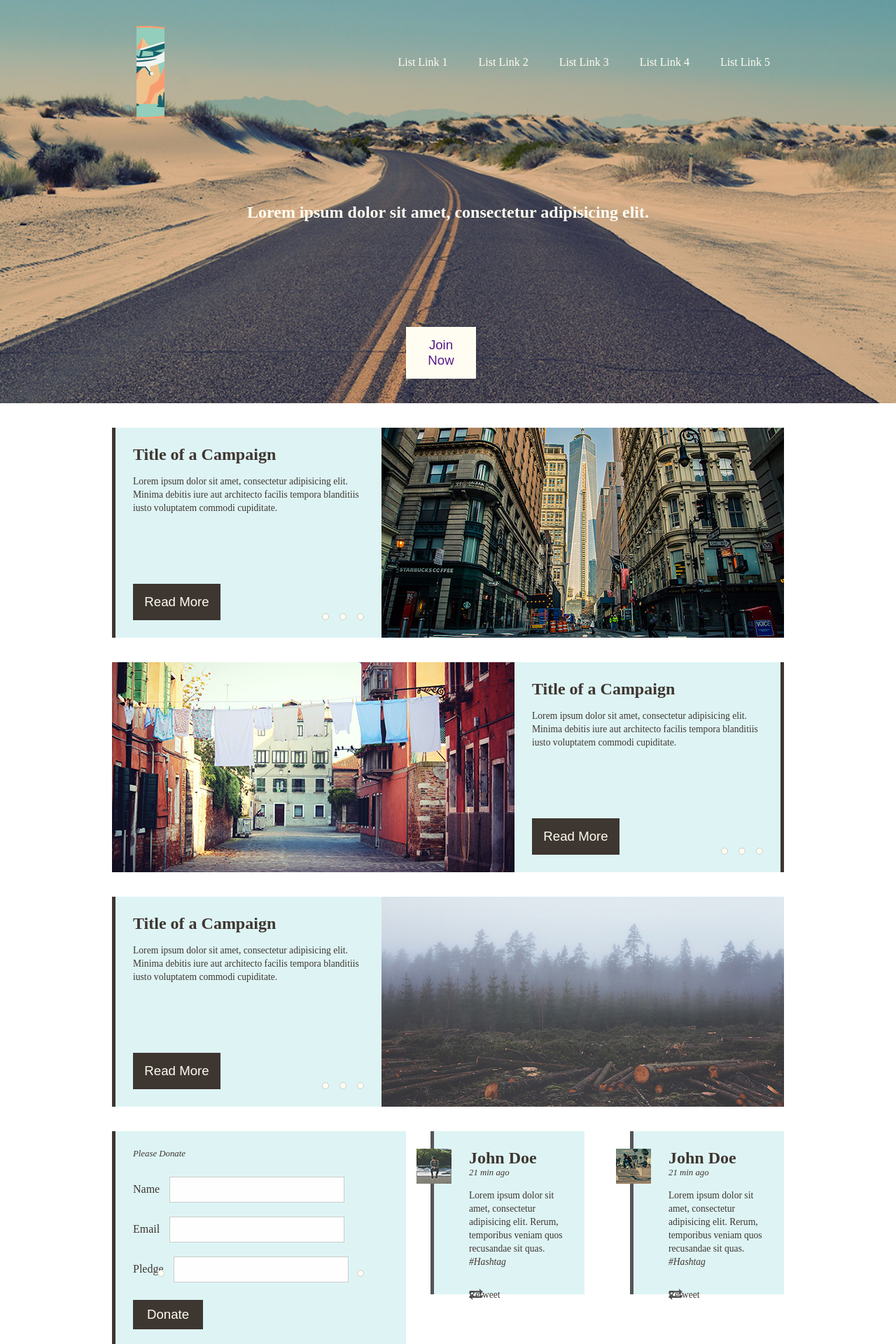
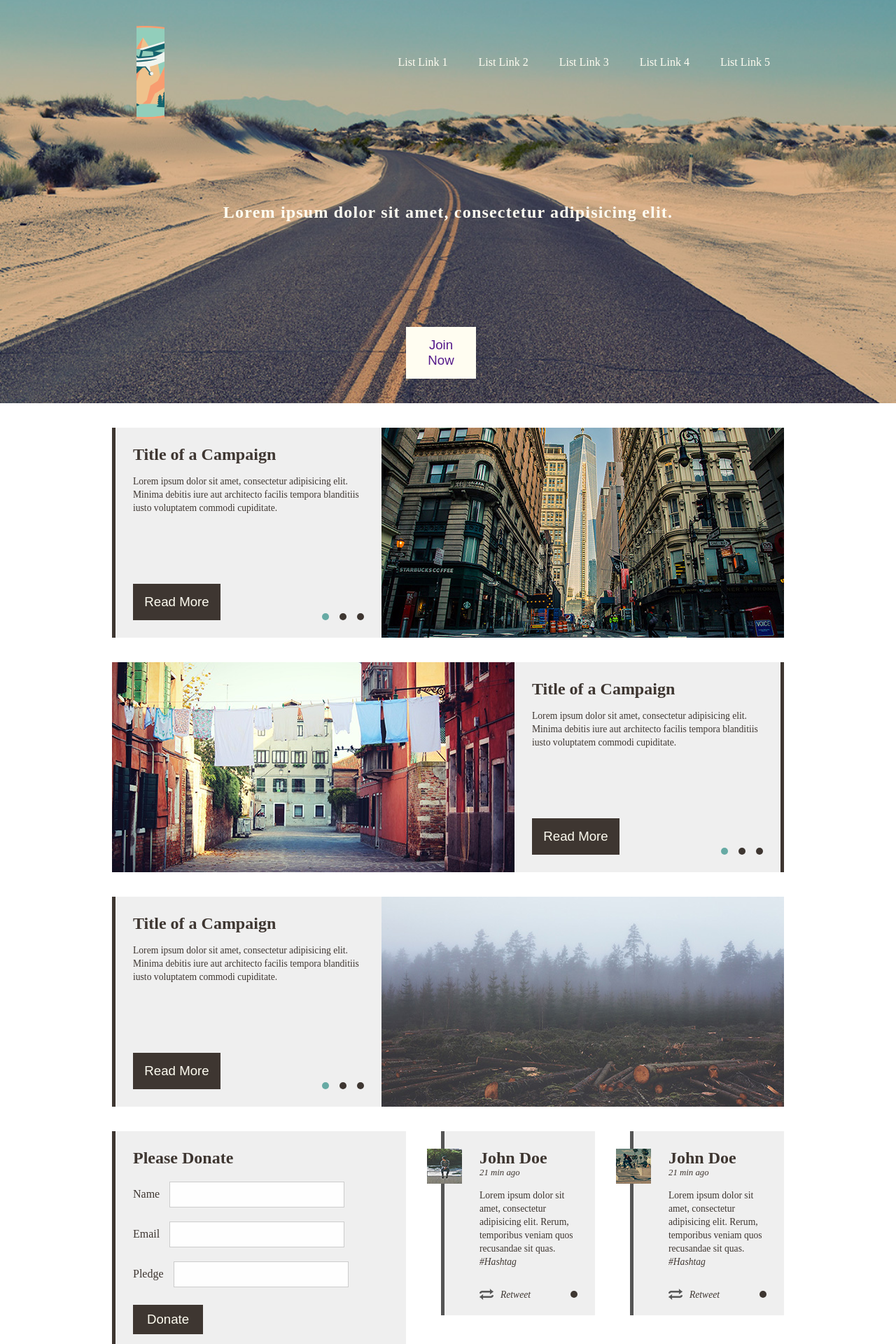
Before and after one commit to bremccallum/CodeWyoming, a PHP site: page /landing-page.html in a window 1280 px wide. Shown: the top 1920 px of the page at 70% size. Run offline with PHP 8.4, Linux system fonts and the light colour scheme.

Commit message:
Section 3 Styling

```diff
--- a/05-16-14/landing-page.html
+++ b/05-16-14/landing-page.html
@@ -103,7 +103,7 @@
                     <img class="profile-pic" src="img/person1.jpg" alt="">
                     <figcaption>
                         <h2>John Doe</h2>
-                        <h3>21 min ago</h3>
+                        <time>21 min ago</time>
                         <p>Lorem ipsum dolor sit amet, consectetur adipisicing elit. Rerum, temporibus veniam quos recusandae sit quas. <span>#Hashtag</span></p>
                         <div class="retweet">
                             <img src="img/retweet.png" alt="">
@@ -117,7 +117,7 @@
                     <img class="profile-pic" src="img/person2.jpg" alt="">
                     <figcaption>
                         <h2>John Doe</h2>
-                        <h3>21 min ago</h3>
+                        <time>21 min ago</time>
                         <p>Lorem ipsum dolor sit amet, consectetur adipisicing elit. Rerum, temporibus veniam quos recusandae sit quas. <span>#Hashtag</span></p>
                         <div class="retweet">
                             <img src="img/retweet.png" alt="retweet">
@@ -135,7 +135,7 @@
             <h2>News</h2>
 
             <figure>
-                <img src="//lorempixel.com/290/180/nature" alt="">
+                <img src="img/beach.jpg" alt="">
                 <figcaption>
                     <h3>Title of News</h3>
                     <p>Lorem ipsum dolor sit amet, consectetur adipisicing elit. Aliquid, iste, non ipsam est animi esse.</p>
@@ -144,7 +144,7 @@
             </figure>
 
             <figure>
-                <img src="//lorempixel.com/290/180/nature" alt="">
+                <img src="img/moutain.jpg" alt="">
                 <figcaption>
                     <h3>Title of News</h3>
                     <p>Lorem ipsum dolor sit amet, consectetur adipisicing elit. Aliquid, iste, non ipsam est animi esse.</p>
@@ -153,7 +153,7 @@
             </figure>
 
             <figure>
-                <img src="//lorempixel.com/290/180/nature" alt="">
+                <img src="img/boat.jpg" alt="">
                 <figcaption>
                     <h3>Title of News</h3>
                     <p>Lorem ipsum dolor sit amet, consectetur adipisicing elit. Aliquid, iste, non ipsam est animi esse.</p>
@@ -166,9 +166,10 @@
 
         <footer>
             <div class="footer-info">
-                <a href=""><img src="" alt=""></a>
+                <a href=""><img src="img/logo.png" alt=""></a>
 
                 <nav>
+                    <div>
                         <h3>Some Links</h3>
                         <ul>
                             <li><a href="">Links 1</a></li>
@@ -176,13 +177,16 @@
                             <li><a href="">Links 3</a></li>
                             <li><a href="">Links 4</a></li>
                         </ul>
+                    </div>
 
+                    <div>
                         <h3>More Links</h3>
                         <ul>
                             <li><a href="">Links 1</a></li>
                             <li><a href="">Links 2</a></li>
                             <li><a href="">Links 3</a></li>
                         </ul>
+                    </div>
                 </nav>
 
                 <h3>Social Links</h3>
--- a/05-16-14/style.css
+++ b/05-16-14/style.css
@@ -19,6 +19,9 @@ p {
 }
 section {
     color: #3e3631;
+}
+article, figure, .form, news {
+    background-color: #efefef;
 }
 /* ---HEADER---*/
 
@@ -63,6 +66,7 @@ header h2{
     padding: 290px 0 150px;
     color: #fffdf1;
     text-align: center;
+    letter-spacing: .05em;
 }
 .header-content {
     width: 960px;
@@ -72,6 +76,7 @@ header h2{
     width: 100px;
     margin: 0 420px 35px;
     background-color: #fffdf1;
+    color: #3e3631;
     border: none;
 }
 .header-content button:hover {
@@ -95,7 +100,6 @@ main {
 }
 article {
     margin: 35px 0;
-    background-color: rgba(126, 210, 212, .25);
     border-left: 5px solid #3e3631;
     overflow: auto;
     position: relative;
@@ -135,11 +139,8 @@ article button a {
     font-size: 1.4em;
 }
 article button a:hover {
-    color: #fffdf1;
+    color: #66aaa4;
 }
-
-/* ---COME BACK TO RADIO BUTTONS--- */
-
 .radio-buttons {
     width: 60px;
 }
@@ -150,14 +151,14 @@ article button a:hover {
     width: 10px;
     height: 10px;
     border-radius: 50%;
-    background-color: #fffdf1;
-    border: 1px solid #ccc;
+    background-color: #3e3631;
 }
 .radio:nth-child(2) {
     right: 625px;
 }
 .radio:nth-child(3) {
     right: 650px;
+    background-color: #66aaa4;
 }
 article:nth-child(even) .radio{
     position: absolute;
@@ -170,7 +171,7 @@ article:nth-child(even) .radio:nth-child(2){
 article:nth-child(even) .radio:nth-child(3) {
     right: 75px;
 }
-/* ---MAIN: SECTION 1 - DONATE---*/
+/* ---MAIN: SECTION 2 - DONATE---*/
 
 .donate {
     overflow: auto;
@@ -179,7 +180,6 @@ article:nth-child(even) .radio:nth-child(3) {
     float: left;
     width: 420px;
     padding: 25px;
-    background-color: rgba(126, 210, 212, .25);
     border-left: 5px solid #3e3631;
 }
 .form h3 {
@@ -213,7 +213,7 @@ input {
     font-size: 1.4em;
 }
 .form button a:hover {
-    color: #fffdf1;
+    color: #66aaa4;
 }
 .donate .profiles {
     width: 505px;
@@ -222,11 +222,11 @@ input {
 .donate figure {
     width: 220px;
     position: relative;
-    background-color: rgba(126, 210, 212, .25);;
     border-left: 5px solid #555;
 }
 .donate figure:nth-child(1) {
     float: left;
+    margin-left: 15px;
 }
 .donate figure:nth-child(2) {
     float: right;
@@ -237,18 +237,86 @@ input {
     left: -25px;
 }
 .donate figcaption {
-   padding: 25px 25px 37px 50px;
+   padding: 25px 25px 67px 50px;
 }
-.donate h3 {
+.donate time {
+    display: block;
     margin-bottom: 15px;
     font-weight: 400;
     font-style: italic;
     font-size: .8em;
 }
-.donate span {
+.donate span, .retweet p {
     font-style: italic;
 }
 .retweet img, .retweet p{
     position: absolute;
-    bottom: -10px;
+    bottom: 20px;
 }
+.retweet p {
+    margin-left: 30px;
+}
+.profiles .radio {
+    right: 25px;
+}
+
+/* ---MAIN: SECTION 3 - NEWS---*/
+
+.news {
+    position: relative;
+    margin: 40px 0px;
+    padding: 35px 0 335px;
+    border-top: 5px solid #3e3631;
+    border-bottom: 5px solid #3e3631;
+}
+.news h2 {
+    position:absolute;
+    top: -30px;
+    left: 405px;
+    width: 150px;
+    margin: 0 auto;
+    padding: 10px;
+    background-color: #fff;
+    text-align: center;
+}
+.news figure {
+    width: 290px;
+    float: left;
+}
+.news figure:nth-child(3) {
+    margin-left: 45px;
+    margin-right: 45px;
+}
+.news img {
+    border-bottom: 5px solid #3e3631;
+}
+.news figcaption {
+    padding: 15px;
+    font-size: .8em;
+}
+.news h3 {
+    margin-bottom: 10px;
+}
+.news a {
+    position: relative;
+    left: 195px;
+    color: #3e3631;
+    font-size: .9em;
+}
+.news a:hover {
+    color: #66aaa4;
+}
+
+/* ---MAIN: FOOTER--- */
+
+.footer-info {
+    overflow: auto;
+}
+.footer-info img, footer-info nav, .footer-info nav div {
+    float: left;
+}
+.footer-info nav {
+    overflow: auto;
+    width: 300px;
+    margin: 0 200px;
+}
```
Lines whose indentation alone changed are shown as unchanged.
